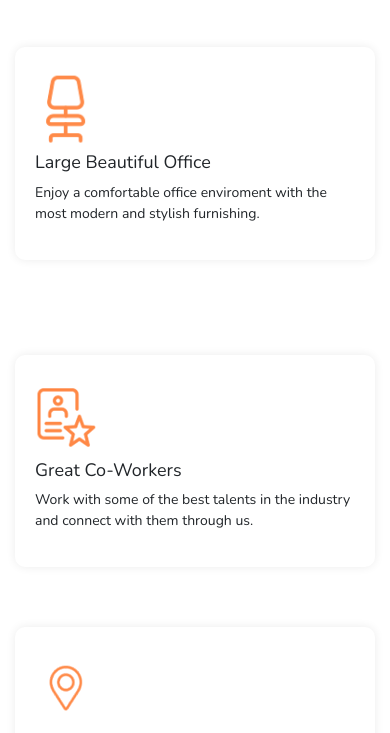
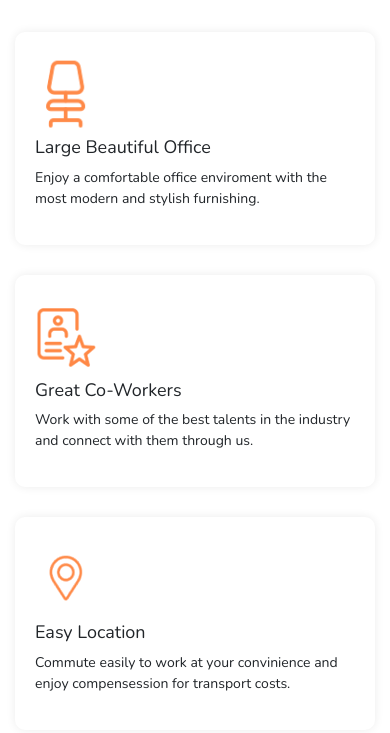
Before and after one commit to Ayush-k-Shukla/Code_page, a React (Create React App) app: page / in a window 390 px wide. Shown: the part 985-1718 px from the top of the page. Built offline with nearby package versions, Linux system fonts and the light colour scheme.

Commit message:
some responsive issue fix

```diff
--- a/src/App.css
+++ b/src/App.css
@@ -57,7 +57,7 @@
 }
 .your-box {
   background-color: #fff;
-  margin: 15px 0px;
+  margin-top: 15px;
   border-radius: 10px;
   padding: 20px;
   box-shadow: 0px 0px 10px #ececec;
@@ -173,6 +173,12 @@
     color: #b6bbbe;
     font-size: 60px;
   }
+  .marg-top {
+    margin-top: 0px;
+  }
+  .your-box{
+    margin-top: 0px;
+  }
   #po1 {
     padding: 10px 10px 10px 10px;
   }
```
